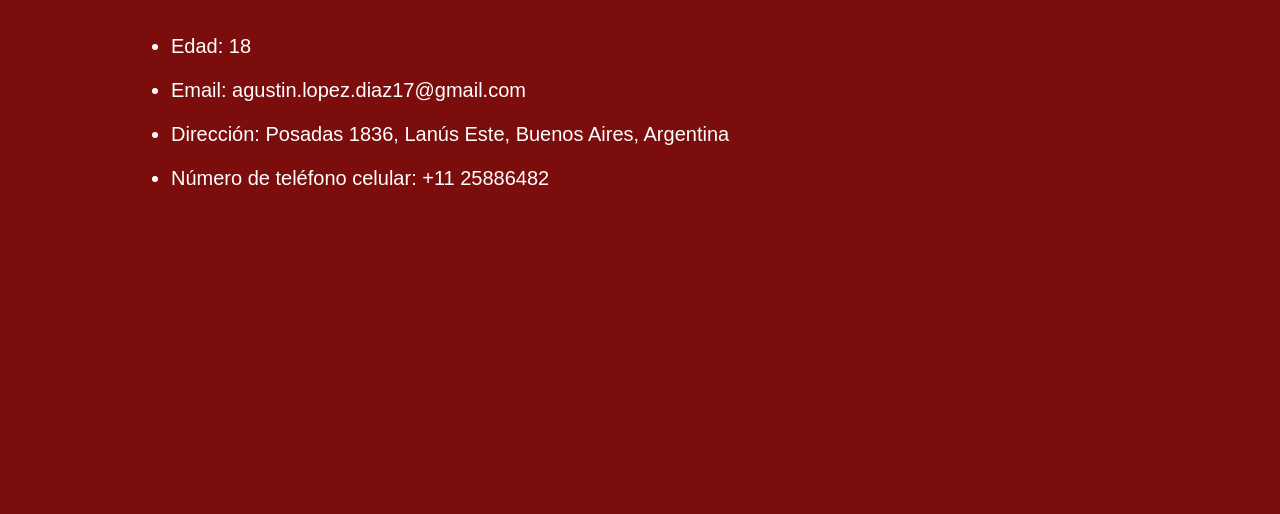
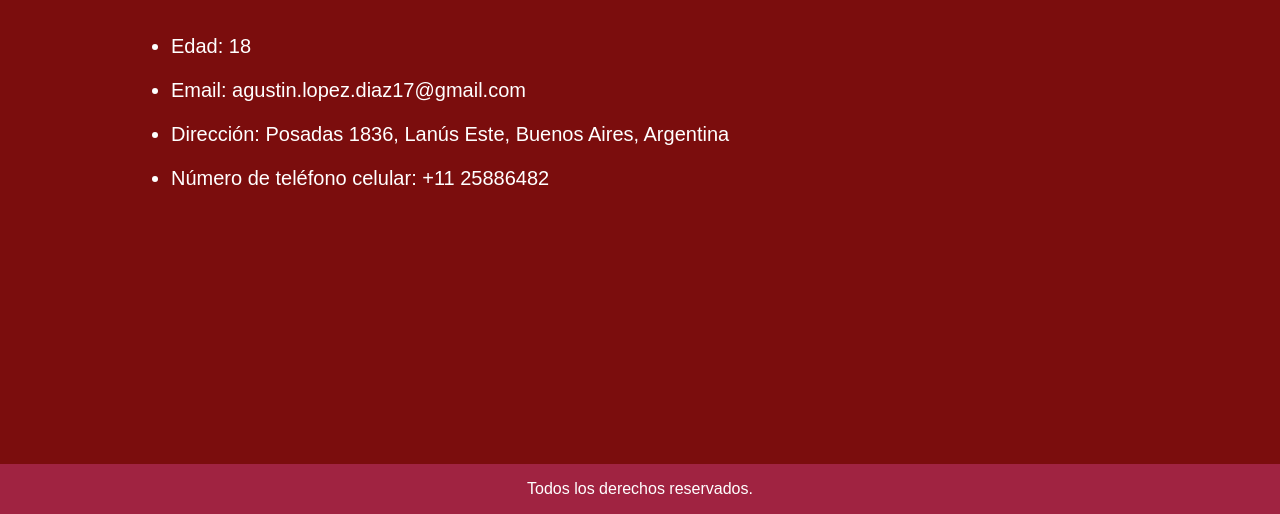
Before and after one commit to alopezdiazuade/curriculum, a plain HTML site: page index.html in a window 1280 px wide. Shown: the part 286-800 px from the top of the page. Drawn offline with Linux system fonts and the light colour scheme.

Commit message:
Add files via upload

```diff
--- a/index.html
+++ b/index.html
@@ -31,5 +31,8 @@
         <li>Número de teléfono celular: +11 25886482</li>
     </ul>
 </div>
+<footer>
+    <p>Todos los derechos reservados.</p>
+</footer>
 </body>
 </html>
--- a/mainstyle.css
+++ b/mainstyle.css
@@ -74,3 +74,12 @@ body{
     color: white;
     text-decoration: none;
   }
+  footer{
+    position: fixed;
+    left: 0;
+    bottom: 0;
+    width: 100%;
+    background-color: #A02341;
+    color: white;
+    text-align: center;
+}
```
Also changed, not shown: CursosIdiomas.html (+3 -0 lines), Estudios.html (+3 -0 lines), ExperienciaLaboral.html (+3 -0 lines).
